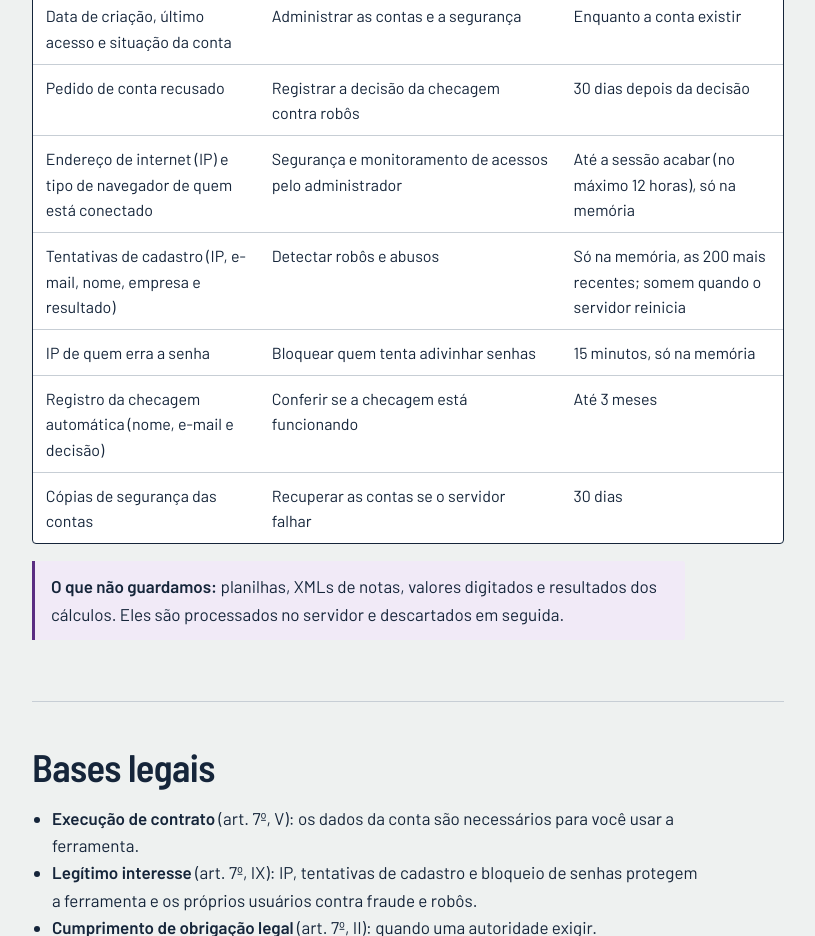
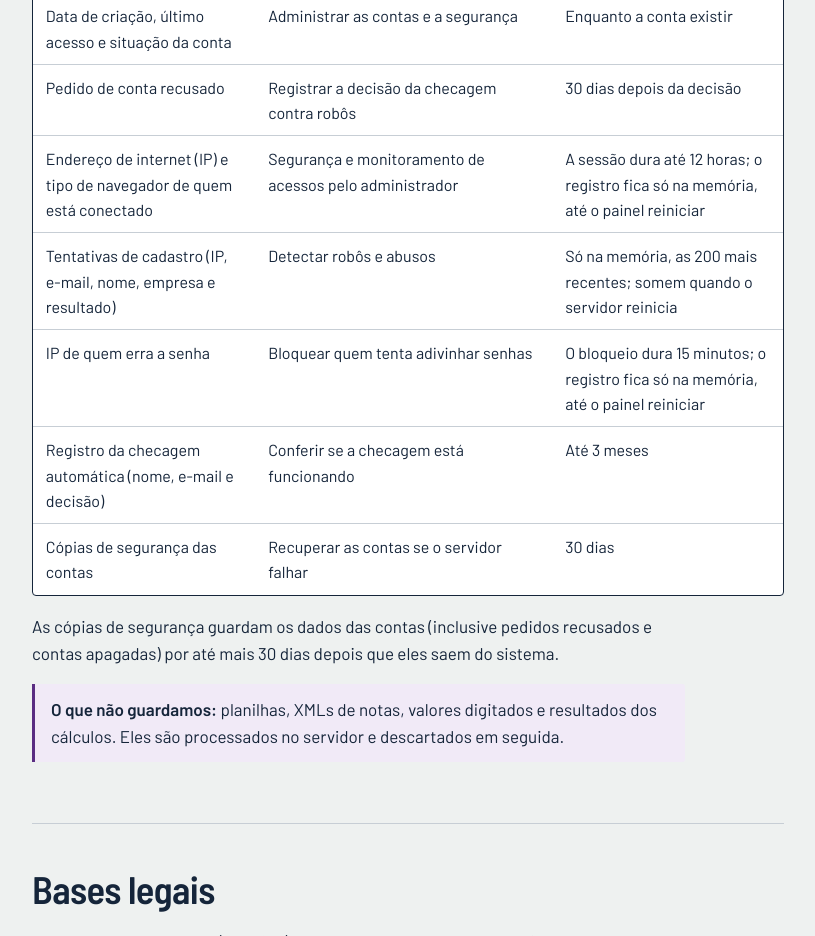
Before and after one commit to PedrosHttps/central-rtc, a plain HTML site: page docs/privacidade.html in a window 1280 px wide. Shown: the part 1120-2056 px from the top of the page, without its empty margins (232-1047 px from the left). Drawn offline with Linux system fonts and the light colour scheme.

Commit message:
Aviso de privacidade: prazos iguais ao que o sistema realmente guarda
Co-Authored-By: Claude Opus 5.5 <noreply@anthropic.com>

```diff
--- a/docs/privacidade.html
+++ b/docs/privacidade.html
@@ -45,14 +45,15 @@
               <tr><td data-rotulo="Dado: ">Senha</td><td data-rotulo="Para quê: ">Entrar na conta. Guardamos só uma versão embaralhada (hash scrypt), que ninguém consegue ler</td><td data-rotulo="Tempo: ">Enquanto a conta existir</td></tr>
               <tr><td data-rotulo="Dado: ">Data de criação, último acesso e situação da conta</td><td data-rotulo="Para quê: ">Administrar as contas e a segurança</td><td data-rotulo="Tempo: ">Enquanto a conta existir</td></tr>
               <tr><td data-rotulo="Dado: ">Pedido de conta recusado</td><td data-rotulo="Para quê: ">Registrar a decisão da checagem contra robôs</td><td data-rotulo="Tempo: ">30 dias depois da decisão</td></tr>
-              <tr><td data-rotulo="Dado: ">Endereço de internet (IP) e tipo de navegador de quem está conectado</td><td data-rotulo="Para quê: ">Segurança e monitoramento de acessos pelo administrador</td><td data-rotulo="Tempo: ">Até a sessão acabar (no máximo 12 horas), só na memória</td></tr>
+              <tr><td data-rotulo="Dado: ">Endereço de internet (IP) e tipo de navegador de quem está conectado</td><td data-rotulo="Para quê: ">Segurança e monitoramento de acessos pelo administrador</td><td data-rotulo="Tempo: ">A sessão dura até 12 horas; o registro fica só na memória, até o painel reiniciar</td></tr>
               <tr><td data-rotulo="Dado: ">Tentativas de cadastro (IP, e-mail, nome, empresa e resultado)</td><td data-rotulo="Para quê: ">Detectar robôs e abusos</td><td data-rotulo="Tempo: ">Só na memória, as 200 mais recentes; somem quando o servidor reinicia</td></tr>
-              <tr><td data-rotulo="Dado: ">IP de quem erra a senha</td><td data-rotulo="Para quê: ">Bloquear quem tenta adivinhar senhas</td><td data-rotulo="Tempo: ">15 minutos, só na memória</td></tr>
+              <tr><td data-rotulo="Dado: ">IP de quem erra a senha</td><td data-rotulo="Para quê: ">Bloquear quem tenta adivinhar senhas</td><td data-rotulo="Tempo: ">O bloqueio dura 15 minutos; o registro fica só na memória, até o painel reiniciar</td></tr>
               <tr><td data-rotulo="Dado: ">Registro da checagem automática (nome, e-mail e decisão)</td><td data-rotulo="Para quê: ">Conferir se a checagem está funcionando</td><td data-rotulo="Tempo: ">Até 3 meses</td></tr>
               <tr><td data-rotulo="Dado: ">Cópias de segurança das contas</td><td data-rotulo="Para quê: ">Recuperar as contas se o servidor falhar</td><td data-rotulo="Tempo: ">30 dias</td></tr>
             </tbody>
           </table>
         </div>
+        <p>As cópias de segurança guardam os dados das contas (inclusive pedidos recusados e contas apagadas) por até mais 30 dias depois que eles saem do sistema.</p>
         <p class="destaque"><strong>O que não guardamos:</strong> planilhas, XMLs de notas, valores digitados e resultados dos cálculos. Eles são processados no servidor e descartados em seguida.</p>
       </section>
 
```
